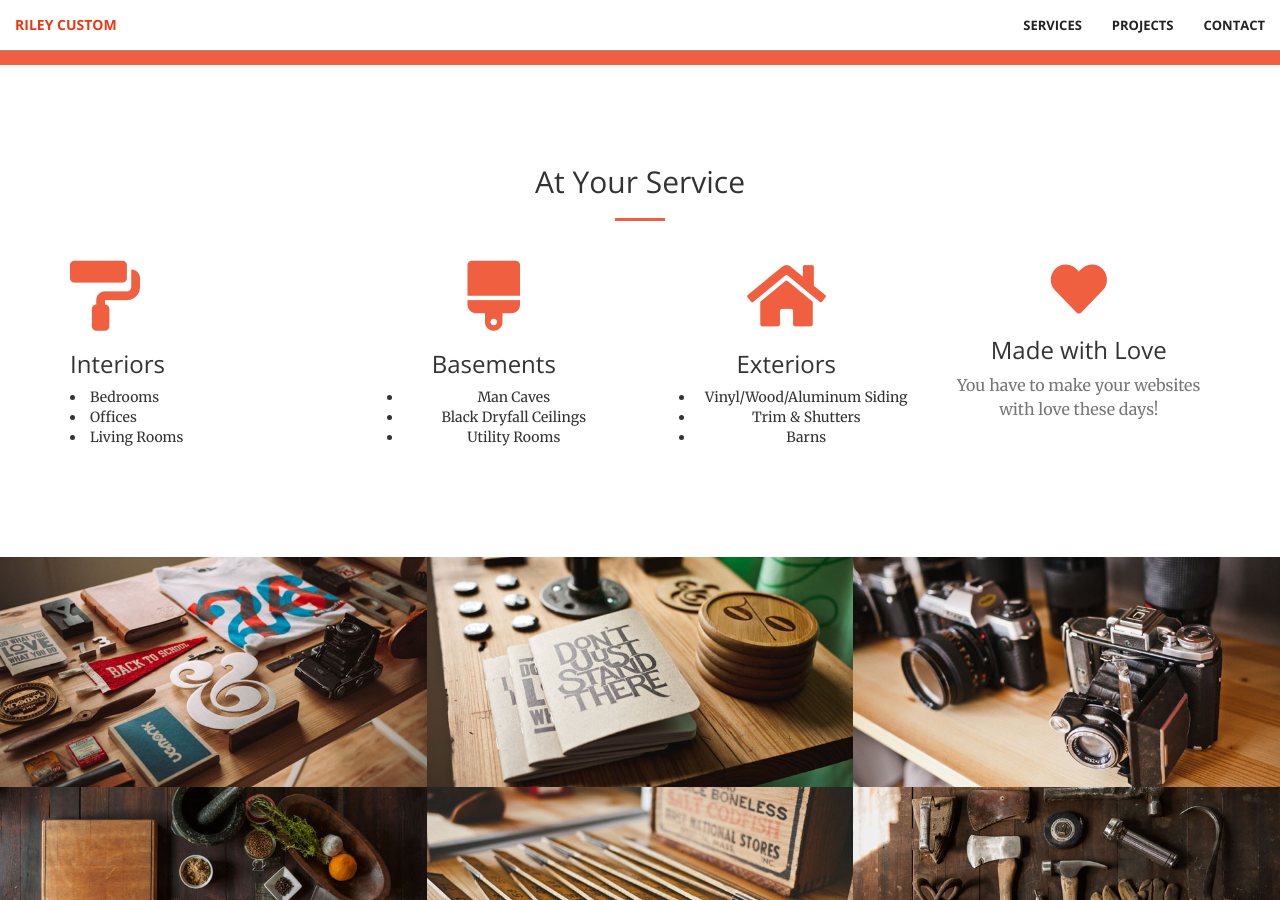
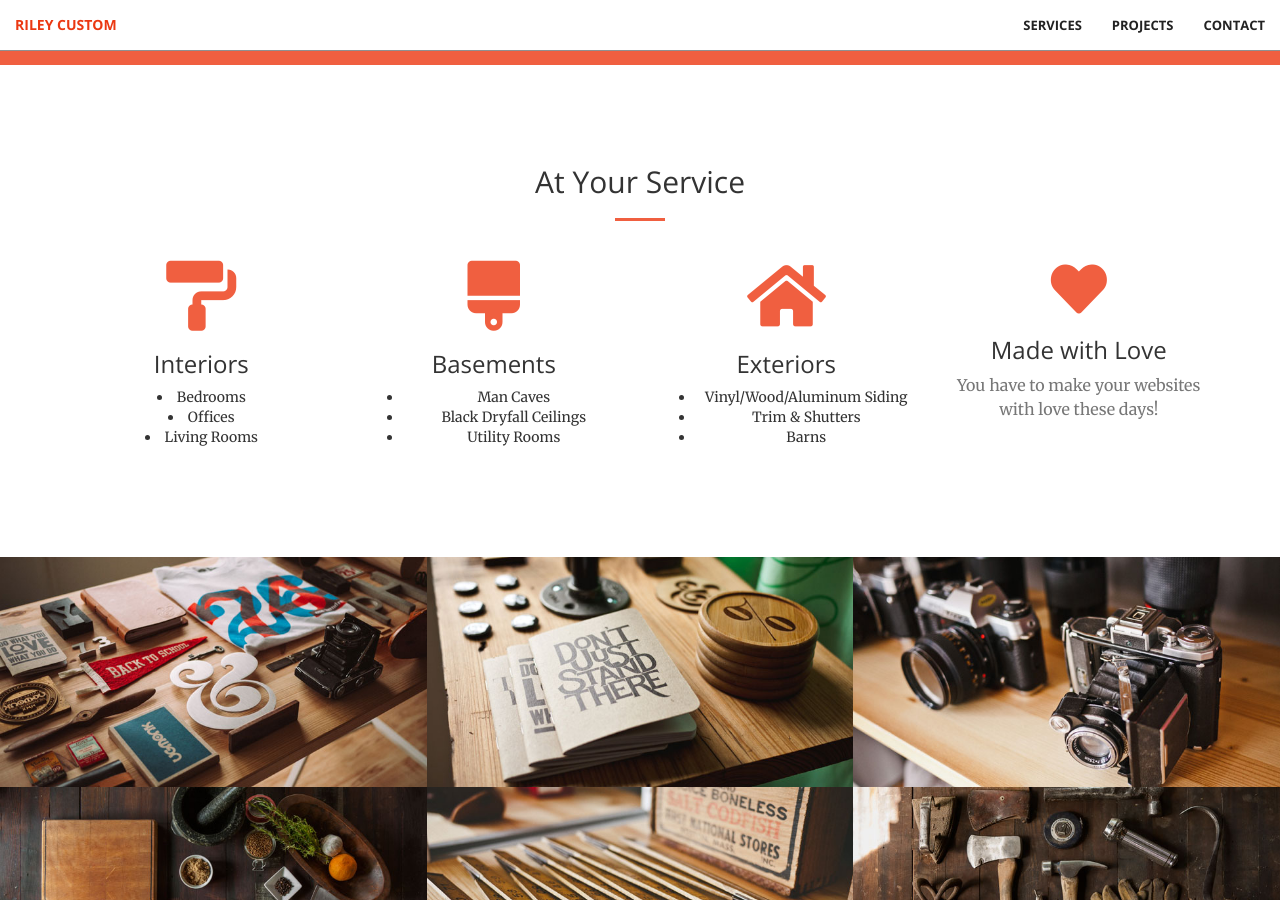
Before and after one commit to onchino/Riley-Custom-Painting, a Jekyll site: the page built from index.html, in a window 1280 px wide and 900 px high, scrolled down 1229 px. Built offline with Jekyll 4.4.1, drawn with Linux system fonts in a browser that asks for light colours; nearby versions of some CDN libraries.

Commit message:
Update services.html

```diff
--- a/_includes/services.html
+++ b/_includes/services.html
@@ -9,7 +9,7 @@
     </div>
     <div class="container">
         <div class="row">
-            <div class="col-lg-3 col-md-6">
+            <div class="col-lg-3 col-md-6 text-center">
                 <div class="service-box">
                     <i class="fas fa-paint-roller fa-5x wow bounceIn text-primary"></i>
                     <h3>Interiors</h3>
```
